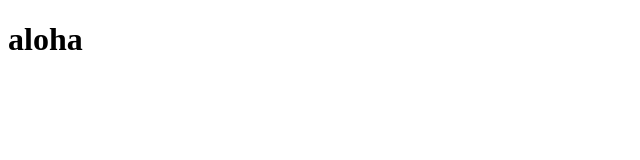
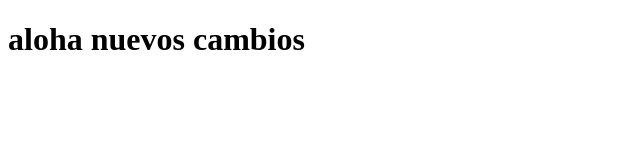
Before and after one commit to HALEXALARCON/cursito-vsc, a plain HTML site: page index.html in a window 1280 px wide. Shown: the whole page, without its empty margins (0-640 px from the left). Drawn offline with Linux system fonts and the light colour scheme.

Commit message:
camiando el commit

```diff
--- a/index.html
+++ b/index.html
@@ -6,7 +6,7 @@
     <title>pagina para el curso modificado</title>
 </head>
 <body>
-    <h1>aloha</h1>
+    <h1>aloha nuevos cambios</h1>
     <script src="main.js"></script>
 </body>
 </html>
--- a/main.js
+++ b/main.js
@@ -1 +1 @@
-console.log("que onda wey papa");
+console.log("hay nuevos camios");
```
